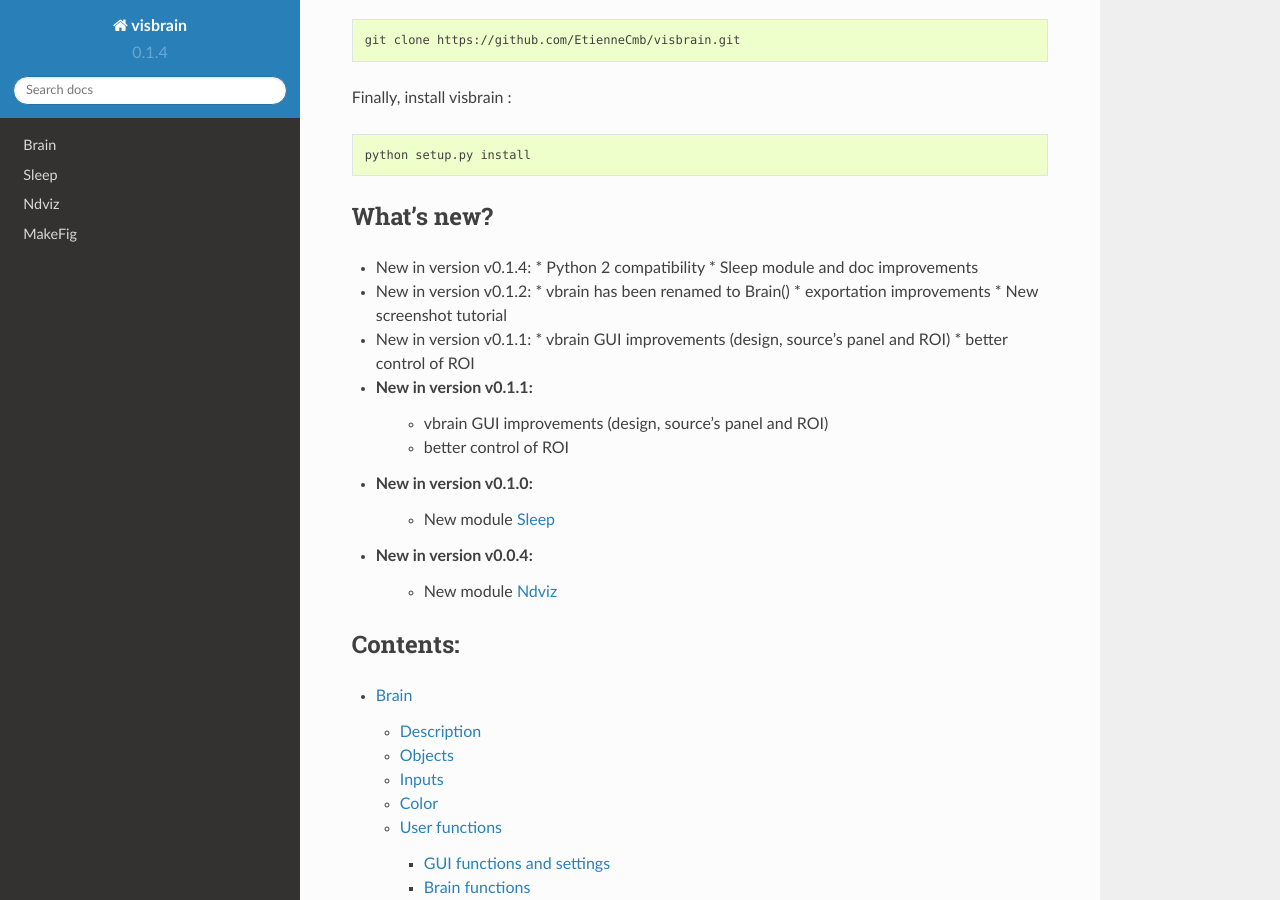
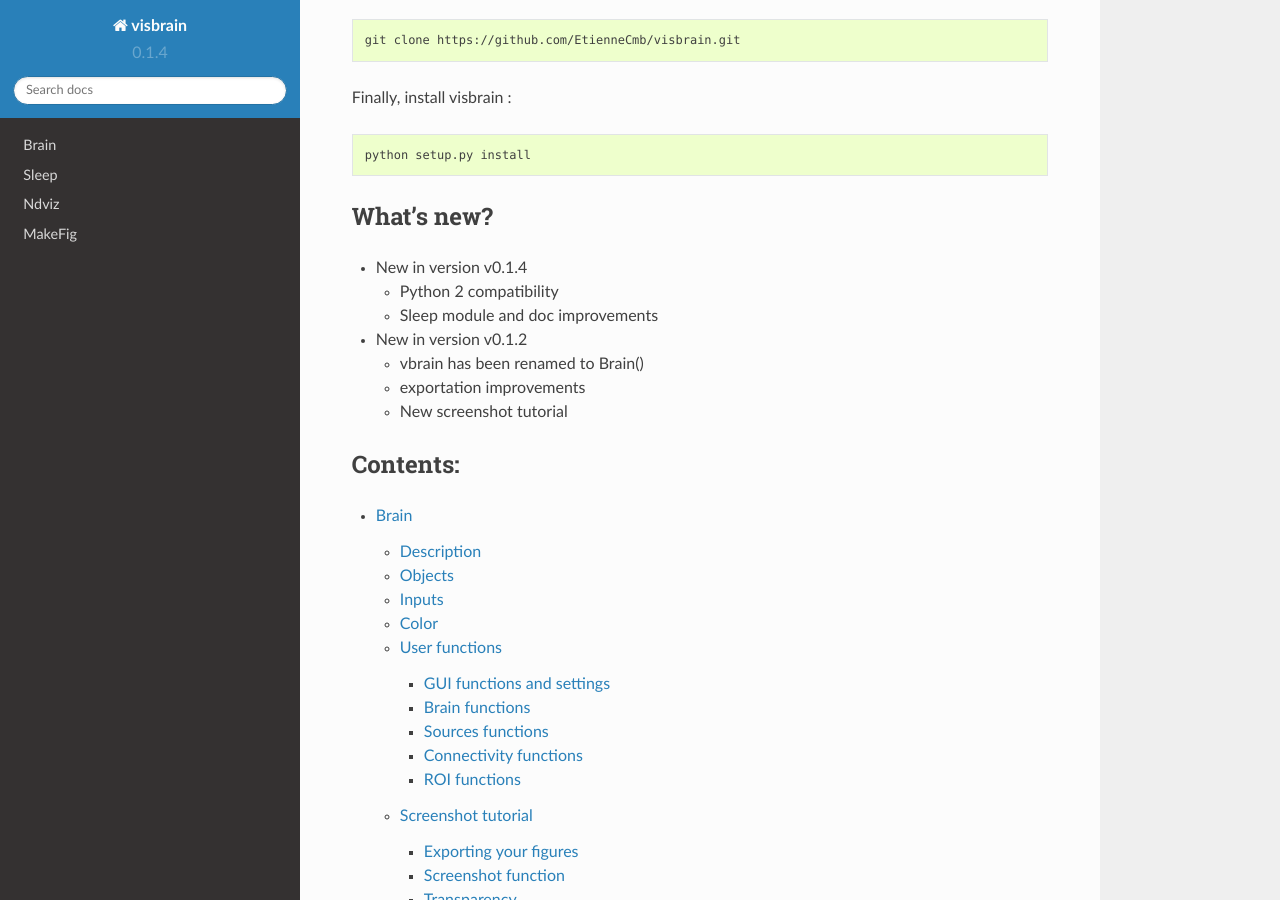
Before and after one commit to EtienneCmb/visbrain, a Sphinx documentation site: the page built from docs/index.rst, in a window 1280 px wide and 900 px high, scrolled down 581 px. Built offline with Sphinx 7.4.7 and the Read the Docs theme 2.0.0, drawn with Linux system fonts in a browser that asks for light colours.

Commit message:
Fix sleep documentation

```diff
--- a/docs/index.rst
+++ b/docs/index.rst
@@ -28,23 +28,16 @@
 What's new?
 ***********
 
-* New in version v0.1.4:
+* New in version v0.1.4
+
   * Python 2 compatibility
   * Sleep module and doc improvements
-* New in version v0.1.2:
+
+* New in version v0.1.2
+
   * vbrain has been renamed to Brain()
   * exportation improvements
   * New screenshot tutorial
-* New in version v0.1.1:
-  * vbrain GUI improvements (design, source's panel and ROI)
-  * better control of ROI
-* New in version v0.1.1:
-	* vbrain GUI improvements (design, source's panel and ROI)
-	* better control of ROI
-* New in version v0.1.0:
-	* New module :ref:`Sleep`
-* New in version v0.0.4:
-	* New module :ref:`Ndviz`
 
 Contents:
 *********
```
Also changed, not shown: docs/sleep.rst (+15 -8 lines).
